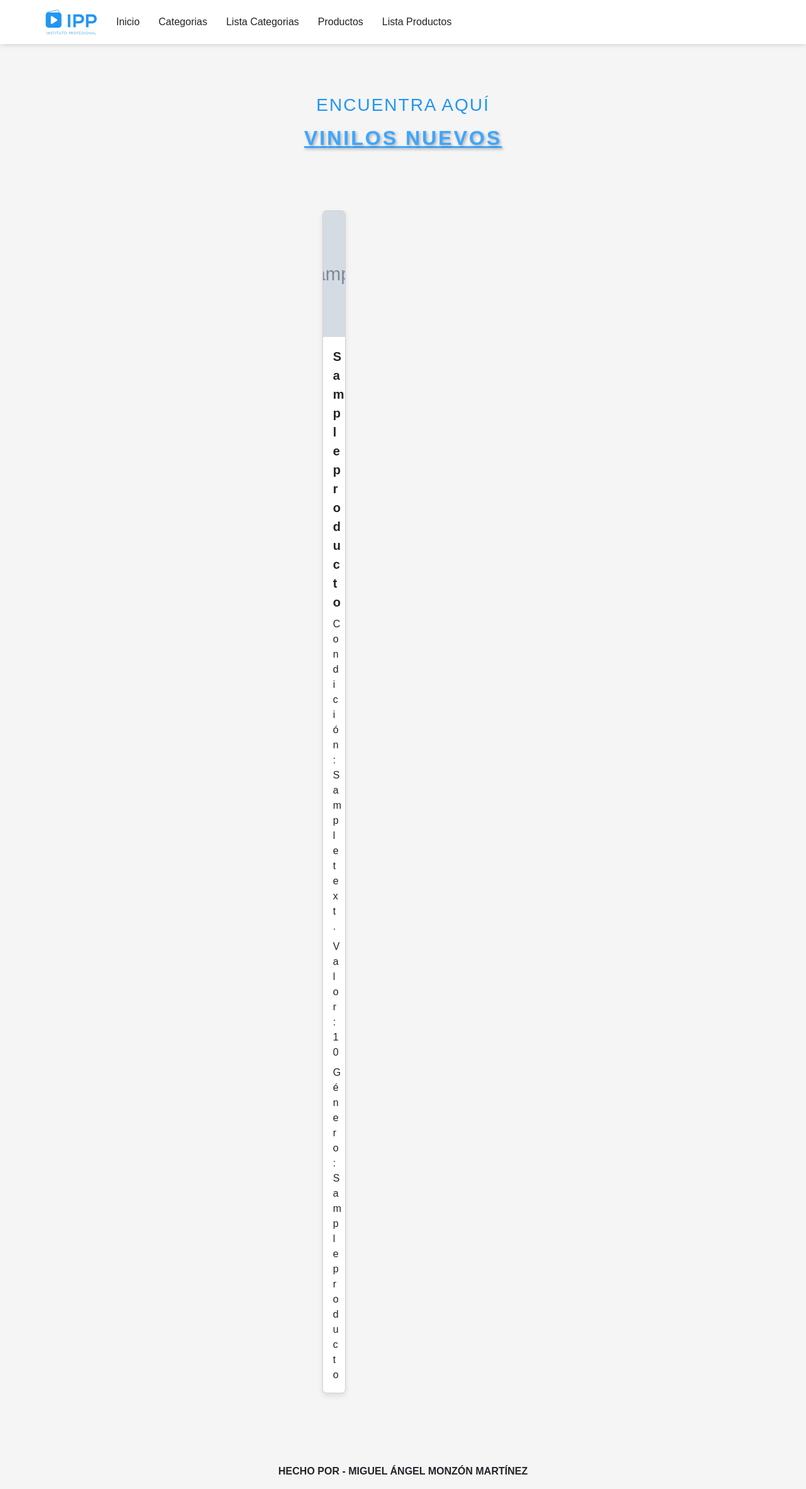
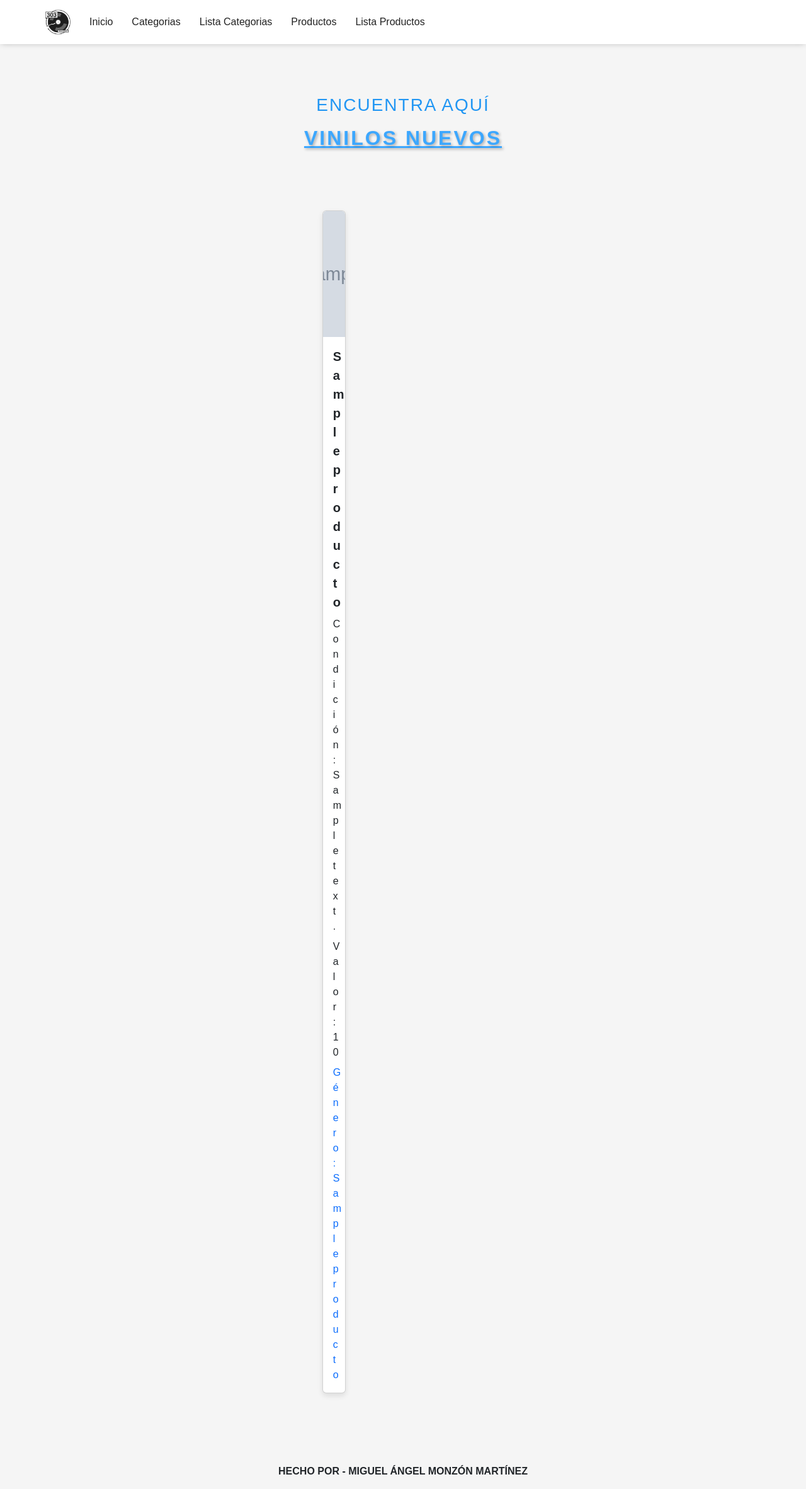
Before and after one commit to michelanyelo/simple-crud, a PHP site: template views/home.php in a window 1280 px wide. Shown: the whole page at 63% size. Run offline with PHP 8.4, Linux system fonts and the light colour scheme; the template is opened without the code that fills it: most values are stand-ins (such as "Sample title", 1, 10 or a date in 2020); grey boxes marked "Sample" are stand-in pictures.

Commit message:
"Updated logo image and added text-primary class to genre text in home view"

```diff
--- a/views/home.php
+++ b/views/home.php
@@ -22,7 +22,7 @@
         <nav>
             <ul>
                 <li>
-                    <a href="#"><img class="logo" src="assets/img/logo.svg" /></a>
+                    <a href="#"><img class="logo" src="assets/img/music-store.png" /></a>
                 </li>
                 <li><a href="#">Inicio</a></li>
                 <li><a href="backend/views/categorias.html">Categorias</a></li>
@@ -47,7 +47,7 @@
                                 <p class="card-text fs-5 fw-bold"> <?= $producto["nombre"] ?></p>
                                 <p class="card-text">Condición: <?= $producto["descripcion"] ?></p>
                                 <p class="card-text">Valor: <?= $producto["precio"] ?></p>
-                                <p class="card-text">Género: <?= $producto["categoria_nombre"] ?></p>
+                                <p class="card-text text-primary">Género: <?= $producto["categoria_nombre"] ?></p>
                             </div>
                         </div>
                     </div>
```
